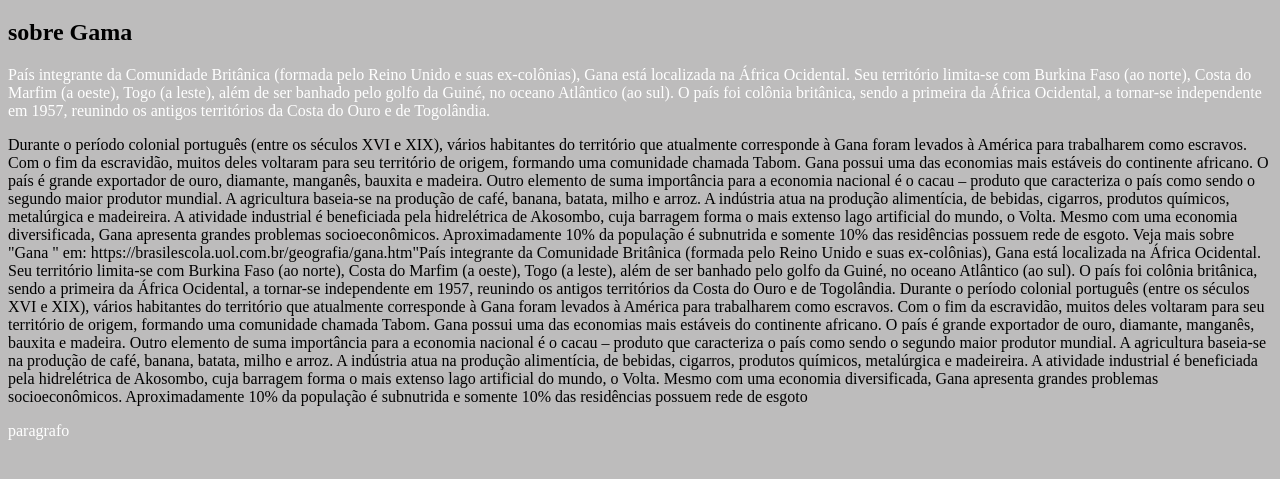
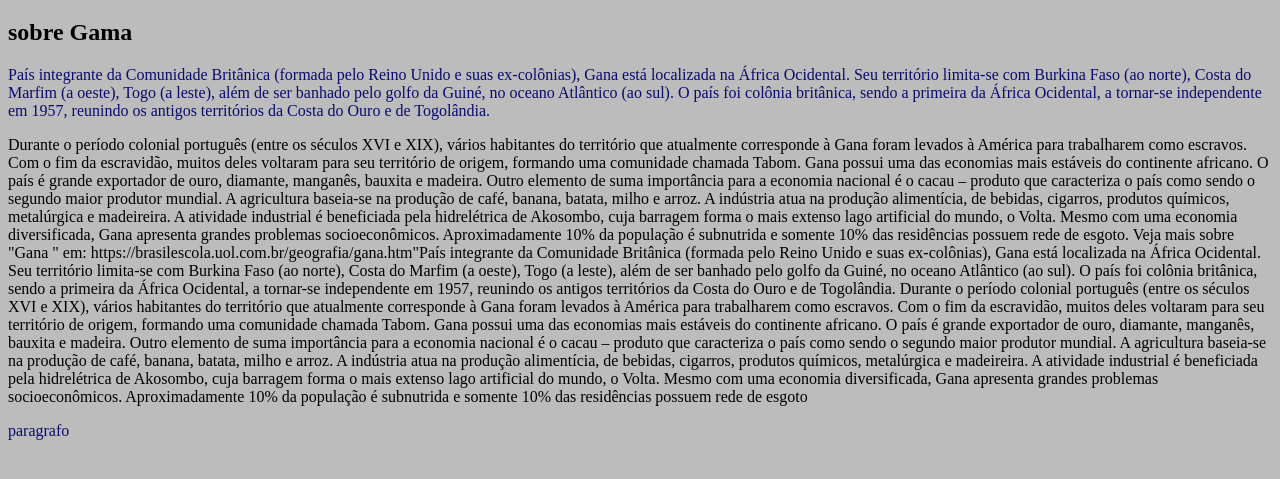
Before and after one commit to eliasthauan/GANA_, a plain HTML site: page index.html in a window 1280 px wide. Shown: the part 61-540 px from the top of the page. Drawn offline with Linux system fonts and the light colour scheme.

Commit message:
cor paragrafo

```diff
--- a/style.css
+++ b/style.css
@@ -5,5 +5,5 @@ h1{
     color: rgb(27, 194, 236)
 }
 p{
-    color: white;
+    color: rgb(9, 11, 109);
 }
```
